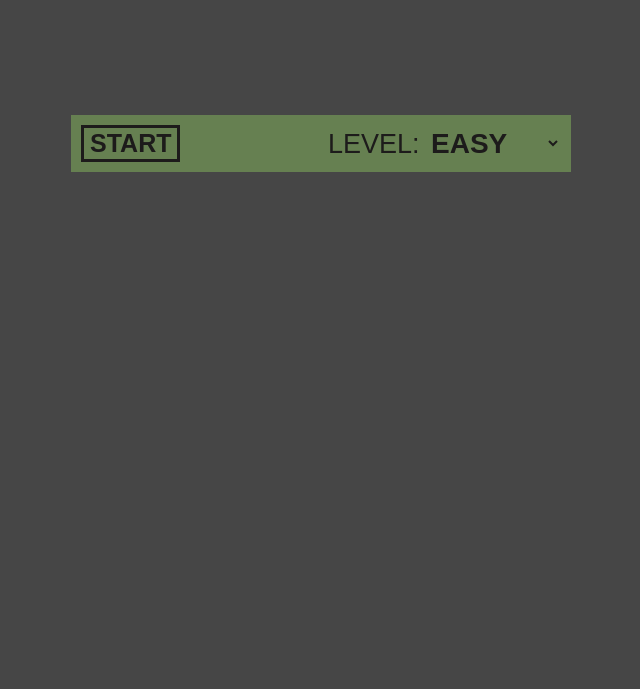
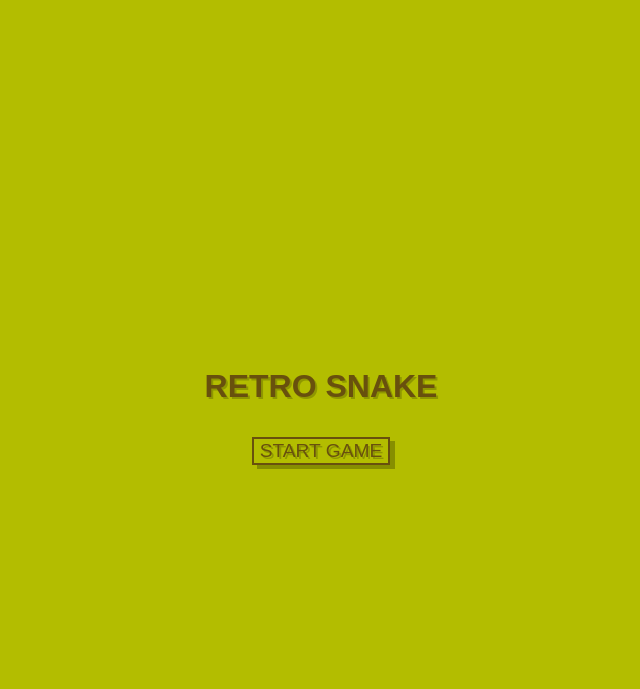
Before and after one commit to Googiell/RetroSnake, a website built with webpack: page index.html in a window 1280 px wide. Shown: the whole page, without its empty margins (319-959 px from the left). Built offline with nearby package versions, Linux system fonts and the light colour scheme; a web font is replaced by a local one.

Commit message:
Change styles

```diff
--- a/index.html
+++ b/index.html
@@ -9,32 +9,11 @@
 </head>
 
 <body>
-	<main>
-		<div class="container">
-			<div class="menu">
-				<button class="menu__start"> Start </button>
-				<form class="menu__options">
-					<label> Level:
-						<select class="menu__level">
-							<option>
-								Easy
-							</option>
-							<option>
-								Medium
-							</option>
-							<option>
-								Hard
-							</option>
-						</select>
-					</label>
-				</form>
-			</div>
-			<div class="menu__scoreWrap">
-				<p class="menu__scoreParagraph"> Score: <span class="menu__score"></span></p>
-			</div>
-		</div>
-		<canvas width="500" height="500"></canvas>
-	</main>
+	<div class="container">
+		<h1 class="container__title"> Retro snake </h1>
+		<button class="container__startButton"> Start game </button>
+	</div>
+	<canvas width="500" height="500"></canvas>
 	<script src="dist/js/bundle.js"></script>
 
 </body>
--- a/src/css/style.css
+++ b/src/css/style.css
@@ -9,51 +9,43 @@ body {
 	justify-content: center;
 	align-items: center;
 	color: #1d1b1b;
-	background-color: #464646;
+	background-color: #B3BD00;
 }
 
 .container {
-	box-sizing: border-box;
-	margin-bottom: 10px;
-	padding: 10px;
-	text-transform: uppercase;
-	background-color: #668051;
+	width: 80%;
+	height: 50%;
+	display: flex;
+	flex-direction: column;
+	justify-content: center;
+	align-items: center;
+	position: absolute;
+	top: 25%;
+	left: 10%;
 }
 
-.menu {
-	font-size: 27px;
-	width: 480px;
-	display: flex;
-	justify-content: space-between;
-	align-items: center;
-}
-
-.menu__start {
-	font-size: 25px;
-	font-weight: bold;
-	border: 3px solid #1d1b1b;;
-	background: none;
-	text-transform: uppercase;
-	color: #1d1b1b;
-}
-
-.menu__level {
-	font-size: 28px;
-	font-weight: bold;
-	position: relative;
-	border: none;
-	background: none;
-	text-transform: uppercase;
-	color: #1d1b1b;
-}
-
-.menu__scoreWrap {
-	width: 480px;
-	font-size: 25px;
-	text-align: right;
+.container--hidden {
 	display: none;
 }
 
-.menu__scoreParagraph {
-	margin: 0;
+.container__title {
+	text-align: center;
+	color: #68500D;
+	font-size: 2em;
+	text-shadow: 2px 2px 0px rgba(0,0,0,.2);
+	text-transform: uppercase;
+	margin: 2rem 0;
 }
+
+.container__startButton {
+	background: none;
+	font-size: 1.2em;
+	font-family: 'Monda', sans-serif;
+	text-align: center;
+	color: #68500D;
+	border: 2px solid #68500D;
+	box-shadow: 5px 4px 0px 0px rgba(0,0,0,0.25);
+	text-shadow: 2px 2px 0px rgba(0,0,0,.2);
+	text-transform: uppercase;
+	cursor: pointer;
+}
--- a/src/js/game.js
+++ b/src/js/game.js
@@ -14,7 +14,8 @@ import {
    createFood
 } from './food';
 
-const startButton = document.querySelector('.menu__start');
+const container = document.querySelector('.container');
+const startButton = document.querySelector('.container__startButton');
 const speed = 100;
 
 const canvas = document.querySelector('canvas');
@@ -22,17 +23,18 @@ const ctx = canvas.getContext('2d');
 ctx.scale(20, 20);
 
 const drawGame = () => {
-   ctx.fillStyle = '#668041';
+   ctx.fillStyle = '#B3BD00';
    ctx.fillRect(0, 0, 25, 25);
+   ctx.setLineDash([1]);
+   ctx.strokeStyle = '#68500D';
+   ctx.strokeRect(0, 0, 25, 25);
 };
 
 const drawFood = ({
    x,
    y
 }) => {
-   ctx.fillStyle = '#1d1b1b';
-   ctx.fillRect(x, y, 1, 1);
-   ctx.strokeStyle = '#668051';
+   ctx.fillStyle = '#68500D';
    ctx.fillRect(x, y, 1, 1);
 };
 
@@ -40,7 +42,7 @@ const drawPart = ({
    x,
    y
 }) => {
-   ctx.fillStyle = '#000000';
+   ctx.fillStyle = '#68500D';
    ctx.fillRect(x, y, 1, 1);
 };
 
@@ -58,6 +60,7 @@ const runGame = () => {
 let gameInterval;
 
 startButton.addEventListener('click', () => {
+   container.classList.add('container--hidden');
    clearInterval(gameInterval);
    clearSnake();
    createSnake();
@@ -66,6 +69,7 @@ startButton.addEventListener('click', () => {
 
 const stopGame = () => {
    clearInterval(gameInterval);
+   container.classList.remove('container--hidden');
 }
 
 /*
```
